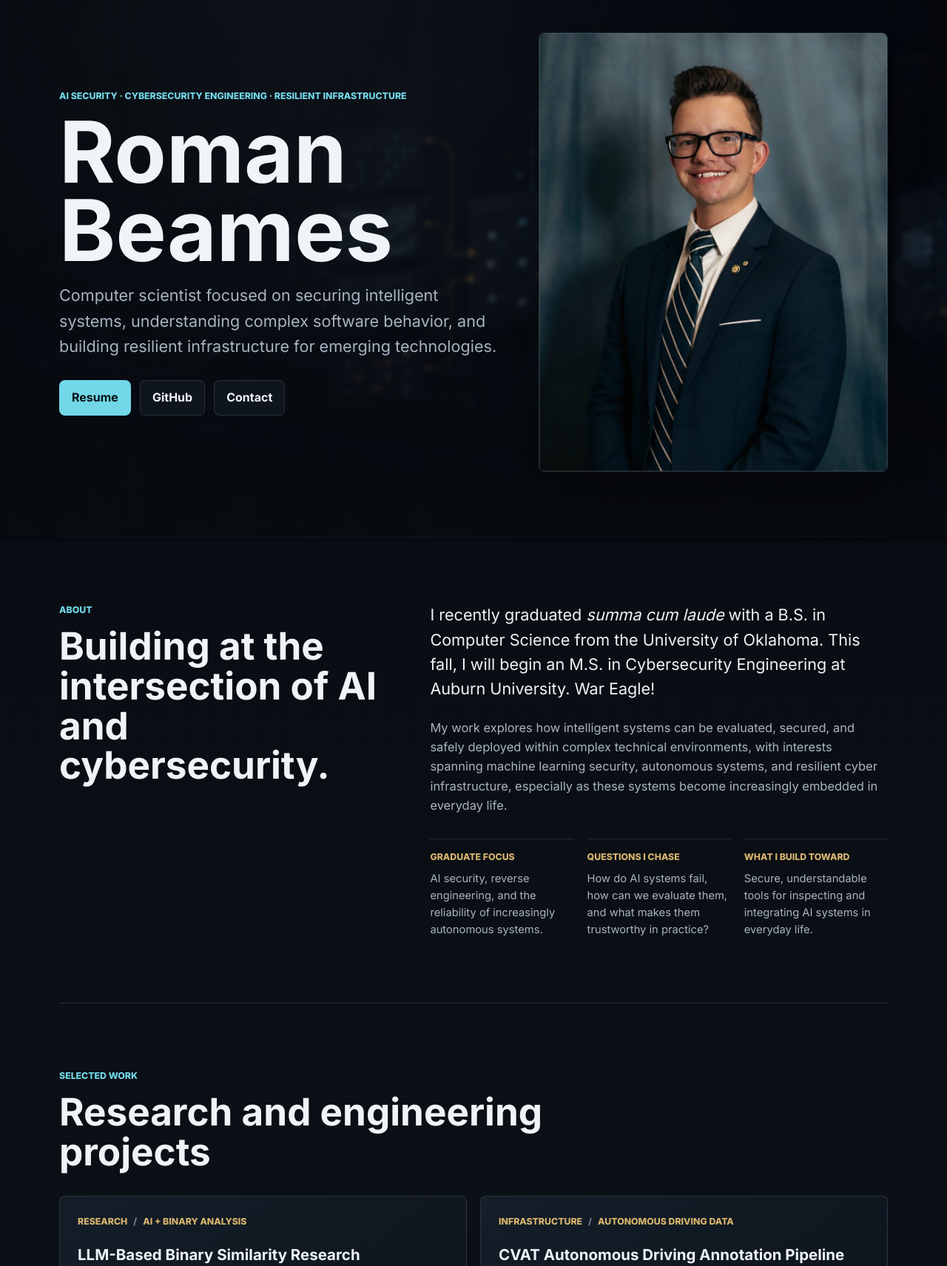
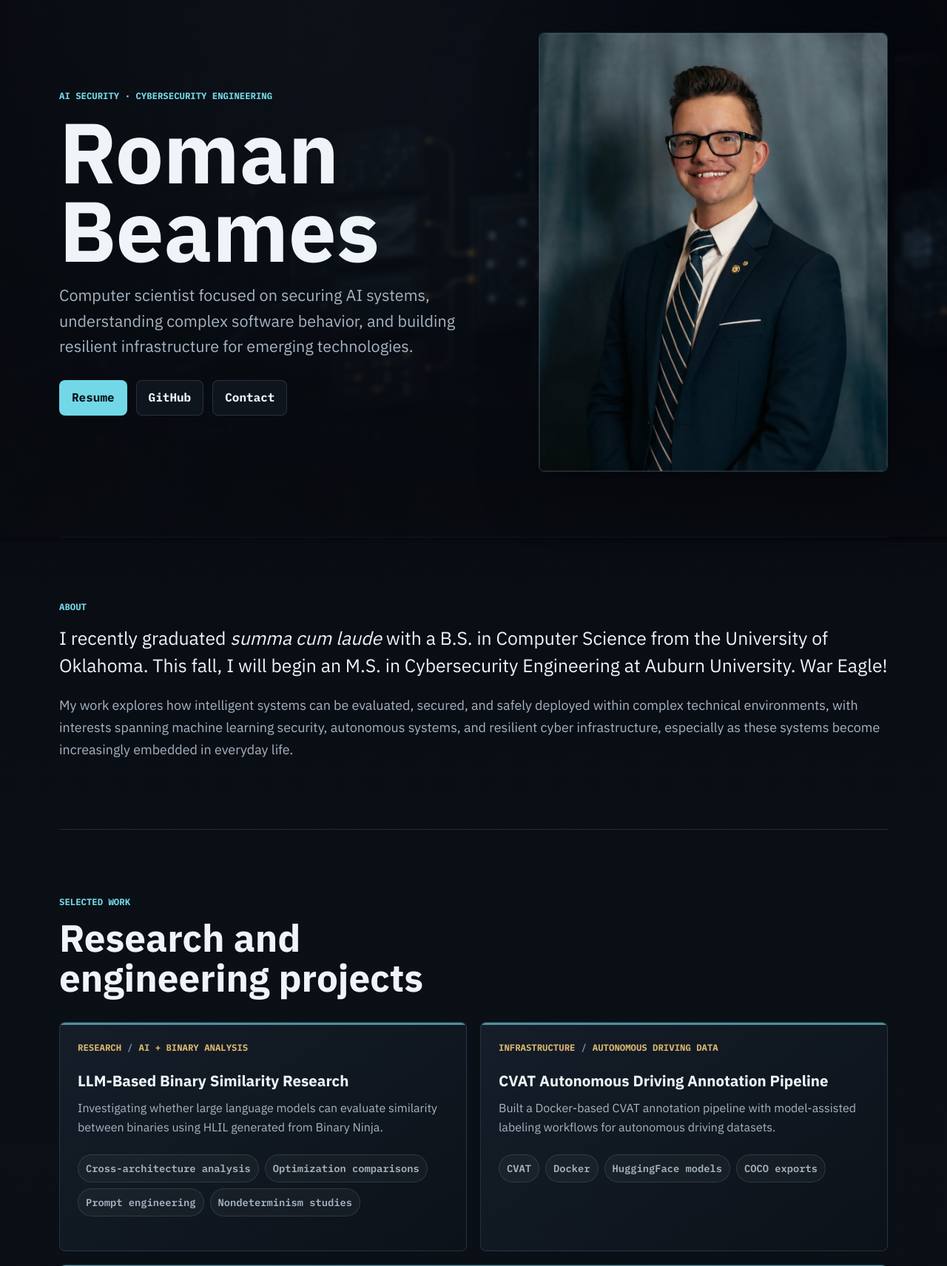
Before and after one commit to RomanXXII/RomanXXII.github.io, a plain HTML site: page index.html in a window 1280 px wide. Shown: the part 100-1812 px from the top of the page at 74% size. Drawn offline with Linux system fonts and the light colour scheme.

Commit message:
Home layout updates + font and design updates

```diff
--- a/assets/css/style.css
+++ b/assets/css/style.css
@@ -1,5 +1,7 @@
 :root {
   color-scheme: dark;
+  --font-sans: "IBM Plex Sans", system-ui, -apple-system, BlinkMacSystemFont, "Segoe UI", sans-serif;
+  --font-mono: "IBM Plex Mono", "SFMono-Regular", Consolas, "Liberation Mono", monospace;
   --bg: #080b10;
   --bg-soft: #0d1219;
   --panel: #111821;
@@ -71,10 +73,11 @@ html {
 
 body {
   margin: 0;
-  font-family: "Inter", system-ui, -apple-system, BlinkMacSystemFont, "Segoe UI", sans-serif;
+  font-family: var(--font-sans);
   background: var(--page-bg);
   color: var(--text);
   line-height: 1.6;
+  font-feature-settings: "ss01" 1;
   transition: background 180ms ease, color 180ms ease;
 }
 
@@ -150,8 +153,10 @@ img {
   border-radius: var(--radius);
   background: var(--surface-bg);
   color: var(--accent-strong);
+  font-family: var(--font-mono);
   font-weight: 800;
   text-decoration: none;
+  box-shadow: inset 0 0 0 1px rgba(255, 255, 255, 0.04);
 }
 
 .site-nav {
@@ -167,6 +172,7 @@ img {
   border-radius: 6px;
   padding: 8px 12px;
   color: var(--muted);
+  font-family: var(--font-mono);
   font-size: 0.92rem;
   font-weight: 600;
   text-decoration: none;
@@ -193,7 +199,7 @@ img {
   padding: 8px 12px;
   background: var(--surface-bg-soft);
   color: var(--muted);
-  font: inherit;
+  font-family: var(--font-mono);
   font-size: 0.92rem;
   font-weight: 700;
   cursor: pointer;
@@ -201,7 +207,7 @@ img {
 }
 
 .theme-toggle:hover {
-  border-color: rgba(114, 216, 232, 0.34);
+  border-color: color-mix(in srgb, var(--accent) 42%, transparent);
   color: var(--text);
   background: var(--hover-bg);
 }
@@ -298,6 +304,7 @@ img {
 .section-kicker,
 .project-meta {
   color: var(--accent);
+  font-family: var(--font-mono);
   font-size: 0.77rem;
   font-weight: 800;
   letter-spacing: 0;
@@ -315,15 +322,19 @@ h1 {
   max-width: 860px;
   margin-bottom: 18px;
   font-size: clamp(3.25rem, 9vw, 7.4rem);
+  font-weight: 800;
   line-height: 0.92;
   letter-spacing: 0;
+  text-wrap: balance;
 }
 
 h2 {
   margin-bottom: 18px;
   font-size: clamp(2rem, 4vw, 3.4rem);
+  font-weight: 800;
   line-height: 1.05;
   letter-spacing: 0;
+  text-wrap: balance;
 }
 
 h3 {
@@ -353,6 +364,7 @@ h3 {
   border: 1px solid var(--line);
   border-radius: var(--radius);
   padding: 10px 16px;
+  font-family: var(--font-mono);
   font-weight: 700;
   text-decoration: none;
   transition: transform 160ms ease, border-color 160ms ease, background 160ms ease;
@@ -360,7 +372,7 @@ h3 {
 
 .button:hover {
   transform: translateY(-1px);
-  border-color: rgba(114, 216, 232, 0.52);
+  border-color: color-mix(in srgb, var(--accent) 52%, transparent);
 }
 
 .button.primary {
@@ -398,6 +410,70 @@ h3 {
   object-fit: cover;
 }
 
+@keyframes rise-in {
+  from {
+    opacity: 0;
+    translate: 0 18px;
+  }
+
+  to {
+    opacity: 1;
+    translate: 0 0;
+  }
+}
+
+.hero-copy > *,
+.hero-visual,
+.page-hero > *,
+.project-card,
+.beyond-card,
+.detail-card,
+.stack-photo,
+.story-block,
+.contact-panel a {
+  animation: rise-in 560ms cubic-bezier(0.16, 1, 0.3, 1) both;
+}
+
+.hero-copy > :nth-child(1),
+.page-hero > :nth-child(1) {
+  animation-delay: 80ms;
+}
+
+.hero-copy > :nth-child(2),
+.page-hero > :nth-child(2),
+.project-card:nth-child(1),
+.detail-card:nth-child(1),
+.stack-photo:nth-child(1),
+.story-block:nth-child(1),
+.contact-panel a:nth-child(1) {
+  animation-delay: 150ms;
+}
+
+.hero-copy > :nth-child(3),
+.page-hero > :nth-child(3),
+.project-card:nth-child(2),
+.detail-card:nth-child(2),
+.stack-photo:nth-child(2),
+.story-block:nth-child(2),
+.contact-panel a:nth-child(2) {
+  animation-delay: 220ms;
+}
+
+.hero-copy > :nth-child(4),
+.project-card:nth-child(3),
+.detail-card:nth-child(3),
+.stack-photo:nth-child(3),
+.story-block:nth-child(3),
+.contact-panel a:nth-child(3) {
+  animation-delay: 290ms;
+}
+
+.hero-visual,
+.stack-photo:nth-child(4),
+.contact-panel a:nth-child(n + 4) {
+  animation-delay: 360ms;
+}
+
 .site-footer,
 .beyond-section {
   display: grid;
@@ -408,55 +484,35 @@ h3 {
 }
 
 .about-section {
-  display: grid;
-  grid-template-columns: minmax(260px, 0.72fr) minmax(0, 1fr);
-  gap: 56px;
-  align-items: start;
-  padding: 88px 0;
+  padding: 84px 0 92px;
   border-top: 1px solid var(--line);
-}
-
-.about-heading {
-  position: sticky;
-  top: 96px;
 }
 
 .about-content {
   color: var(--muted);
-  font-size: 1.03rem;
+}
+
+.about-content .section-kicker {
+  margin-bottom: 14px;
+}
+
+.about-copy {
+  font-size: clamp(1.12rem, 1.25vw, 1.2rem);
+  line-height: 1.68;
+}
+
+.about-copy p {
+  margin-bottom: 20px;
+}
+
+.about-copy p:last-child {
+  margin-bottom: 0;
 }
 
 .about-lead {
   color: var(--text);
-  font-size: clamp(1.16rem, 2vw, 1.35rem);
-  line-height: 1.55;
-}
-
-.about-points {
-  display: grid;
-  grid-template-columns: repeat(3, minmax(0, 1fr));
-  gap: 18px;
-  margin: 32px 0 0;
-}
-
-.about-points div {
-  border-top: 1px solid var(--line);
-  padding-top: 14px;
-}
-
-.about-points dt {
-  margin-bottom: 8px;
-  color: var(--warm);
-  font-size: 0.77rem;
-  font-weight: 800;
-  text-transform: uppercase;
-}
-
-.about-points dd {
-  margin: 0;
-  color: var(--muted);
-  font-size: 0.92rem;
-  line-height: 1.55;
+  font-size: clamp(1.32rem, 2vw, 1.55rem);
+  line-height: 1.5;
 }
 
 .section-heading {
@@ -477,6 +533,8 @@ h3 {
 }
 
 .project-card {
+  position: relative;
+  overflow: hidden;
   min-height: 310px;
   padding: 24px;
   border: 1px solid var(--line);
@@ -485,9 +543,21 @@ h3 {
   transition: transform 180ms ease, border-color 180ms ease, background 180ms ease;
 }
 
+.project-card::before,
+.detail-card::before,
+.contact-panel .primary-contact::before {
+  content: "";
+  position: absolute;
+  inset: 0 0 auto;
+  height: 3px;
+  background: var(--accent);
+  opacity: 0.62;
+  pointer-events: none;
+}
+
 .project-card:hover {
   transform: translateY(-3px);
-  border-color: rgba(114, 216, 232, 0.34);
+  border-color: color-mix(in srgb, var(--accent) 36%, transparent);
   background: var(--card-bg-hover), var(--panel-strong);
 }
 
@@ -551,6 +621,7 @@ h3 {
   padding: 7px 10px;
   background: var(--tag-bg);
   color: var(--muted);
+  font-family: var(--font-mono);
   font-size: 0.86rem;
   font-weight: 600;
 }
@@ -579,12 +650,13 @@ h3 {
 
 .beyond-card:hover {
   transform: translateY(-1px);
-  border-color: rgba(114, 216, 232, 0.34);
+  border-color: color-mix(in srgb, var(--accent) 36%, transparent);
   background: var(--hover-bg);
 }
 
 .beyond-card span {
   color: var(--warm);
+  font-family: var(--font-mono);
   font-size: 0.77rem;
   font-weight: 800;
   text-transform: uppercase;
@@ -715,6 +787,8 @@ h3 {
 }
 
 .detail-card {
+  position: relative;
+  overflow: hidden;
   border: 1px solid var(--line);
   border-radius: var(--radius);
   padding: 26px;
@@ -745,7 +819,7 @@ h3 {
 
 .project-detail-card:hover,
 .project-detail-card[open] {
-  border-color: rgba(114, 216, 232, 0.42);
+  border-color: color-mix(in srgb, var(--accent) 44%, transparent);
   background:
     linear-gradient(145deg, rgba(114, 216, 232, 0.15), rgba(215, 181, 109, 0.1)),
     var(--surface-bg);
@@ -796,9 +870,9 @@ h3 {
 }
 
 .project-summary-tags li {
-  border: 1px solid rgba(215, 181, 109, 0.38);
+  border: 1px solid color-mix(in srgb, var(--warm) 38%, transparent);
   border-radius: 999px;
-  background: rgba(215, 181, 109, 0.11);
+  background: color-mix(in srgb, var(--warm) 11%, transparent);
   color: var(--warm);
   font-size: 0.86rem;
   font-weight: 700;
@@ -807,7 +881,7 @@ h3 {
 
 .project-card-body {
   padding: 2px 42px 42px;
-  border-top: 1px solid rgba(114, 216, 232, 0.18);
+  border-top: 1px solid color-mix(in srgb, var(--accent) 18%, transparent);
 }
 
 .project-card-body p {
@@ -825,11 +899,12 @@ h3 {
   align-items: center;
   justify-content: center;
   margin-top: 32px;
-  border: 1px solid rgba(114, 216, 232, 0.36);
+  border: 1px solid color-mix(in srgb, var(--accent) 36%, transparent);
   border-radius: var(--radius);
   padding: 9px 14px;
-  background: rgba(114, 216, 232, 0.08);
+  background: color-mix(in srgb, var(--accent) 8%, transparent);
   color: var(--accent-strong);
+  font-family: var(--font-mono);
   font-size: 0.92rem;
   font-weight: 800;
   transition: border-color 160ms ease, background 160ms ease, color 160ms ease;
@@ -882,7 +957,7 @@ h3 {
 
 .media-preview {
   overflow: hidden;
-  border: 1px solid rgba(114, 216, 232, 0.22);
+  border: 1px solid color-mix(in srgb, var(--accent) 24%, transparent);
   border-radius: var(--radius);
   background:
     linear-gradient(145deg, rgba(114, 216, 232, 0.06), rgba(215, 181, 109, 0.045)),
@@ -894,7 +969,7 @@ h3 {
 
 .media-preview:hover {
   transform: translateY(-1px);
-  border-color: rgba(114, 216, 232, 0.34);
+  border-color: color-mix(in srgb, var(--accent) 36%, transparent);
   background: var(--hover-bg);
 }
 
@@ -929,6 +1004,7 @@ h3 {
   display: block;
   padding: 10px 12px;
   color: var(--muted);
+  font-family: var(--font-mono);
   font-size: 0.88rem;
   font-weight: 700;
 }
@@ -959,6 +1035,7 @@ h3 {
 
 .protocol-panel-header a {
   color: var(--accent);
+  font-family: var(--font-mono);
   font-size: 0.84rem;
   font-weight: 800;
   text-decoration: none;
@@ -977,7 +1054,7 @@ h3 {
 
 .protocol-panel code {
   color: var(--text);
-  font-family: "SFMono-Regular", Consolas, "Liberation Mono", monospace;
+  font-family: var(--font-mono);
   font-size: 0.88rem;
   line-height: 1.55;
   white-space: pre;
@@ -1012,6 +1089,8 @@ h3 {
 }
 
 .contact-panel a {
+  position: relative;
+  overflow: hidden;
   display: flex;
   min-height: 74px;
   flex-direction: column;
@@ -1026,7 +1105,7 @@ h3 {
 
 .contact-panel a:hover {
   transform: translateY(-1px);
-  border-color: rgba(114, 216, 232, 0.34);
+  border-color: color-mix(in srgb, var(--accent) 36%, transparent);
   background: var(--hover-bg);
 }
 
@@ -1039,11 +1118,12 @@ h3 {
 }
 
 .contact-panel .primary-contact:hover {
-  border-color: rgba(215, 181, 109, 0.38);
+  border-color: color-mix(in srgb, var(--warm) 38%, transparent);
 }
 
 .contact-panel span {
   color: var(--subtle);
+  font-family: var(--font-mono);
   font-size: 0.78rem;
   font-weight: 800;
   text-transform: uppercase;
@@ -1079,14 +1159,6 @@ h3 {
   .site-footer,
   .beyond-section,
   .story-layout {
-    grid-template-columns: 1fr;
-  }
-
-  .about-heading {
-    position: static;
-  }
-
-  .about-points {
     grid-template-columns: 1fr;
   }
 
@@ -1215,6 +1287,20 @@ h3 {
 }
 
 @media (prefers-reduced-motion: reduce) {
+  .hero-copy > *,
+  .hero-visual,
+  .page-hero > *,
+  .project-card,
+  .beyond-card,
+  .detail-card,
+  .stack-photo,
+  .story-block,
+  .contact-panel a {
+    opacity: 1 !important;
+    translate: 0 0 !important;
+    transform: none !important;
+  }
+
   *,
   *::before,
   *::after {
--- a/index.html
+++ b/index.html
@@ -5,13 +5,13 @@
   <meta name="viewport" content="width=device-width, initial-scale=1.0" />
   <meta
     name="description"
-    content="Roman Beames is an AI and cybersecurity research engineer focused on AI security, binary analysis, autonomous systems, and secure infrastructure."
+    content="Roman Beames is an AI and cybersecurity research engineer focused on AI security and autonomous systems."
   />
-  <title>Roman Beames | AI + Cybersecurity Research Engineer</title>
+  <title>Roman Beames</title>
   <link rel="preconnect" href="https://fonts.googleapis.com" />
   <link rel="preconnect" href="https://fonts.gstatic.com" crossorigin />
   <link
-    href="https://fonts.googleapis.com/css2?family=Inter:wght@400;500;600;700;800&display=swap"
+    href="https://fonts.googleapis.com/css2?family=IBM+Plex+Mono:wght@400;500;600;700&family=IBM+Plex+Sans:wght@400;500;600;700;800&display=swap"
     rel="stylesheet"
   />
   <script>
@@ -46,10 +46,10 @@
   <main id="main">
     <section class="hero section-wrap">
       <div class="hero-copy">
-        <p class="eyebrow">AI Security &middot; Cybersecurity Engineering &middot; Resilient Infrastructure</p>
+        <p class="eyebrow">AI Security &middot; Cybersecurity Engineering</p>
         <h1>Roman Beames</h1>
         <p class="lead">
-          Computer scientist focused on securing intelligent systems, understanding
+          Computer scientist focused on securing AI systems, understanding
           complex software behavior, and building resilient infrastructure for emerging technologies.
         </p>
         <div class="hero-actions" aria-label="Primary links">
@@ -72,11 +72,9 @@
     </section>
 
     <section class="section-wrap about-section" id="about">
-      <div class="about-heading">
+      <div class="about-content">
         <p class="section-kicker">About</p>
-        <h2>Building at the intersection of AI and cybersecurity.</h2>
-      </div>
-      <div class="about-content">
+        <div class="about-copy">
           <p class="about-lead">
             I recently graduated <i>summa cum laude</i> with a B.S. in Computer Science from the University of
             Oklahoma. This fall, I will begin an M.S. in Cybersecurity Engineering at Auburn University. War Eagle!
@@ -86,20 +84,7 @@
             environments, with interests spanning machine learning security, autonomous systems, and resilient cyber infrastructure,
             especially as these systems become increasingly embedded in everyday life.
           </p>
-        <dl class="about-points" aria-label="Academic and technical focus">
-          <div>
-            <dt>Graduate focus</dt>
-            <dd>AI security, reverse engineering, and the reliability of increasingly autonomous systems.</dd>
         </div>
-          <div>
-            <dt>Questions I chase</dt>
-            <dd>How do AI systems fail, how can we evaluate them, and what makes them trustworthy in practice?</dd>
-          </div>
-          <div>
-            <dt>What I build toward</dt>
-            <dd>Secure, understandable tools for inspecting and integrating AI systems in everyday life.</dd>
-          </div>
-        </dl>
       </div>
     </section>
 
@@ -176,10 +161,10 @@
     <section class="section-wrap beyond-section" id="beyond">
       <div class="beyond-heading">
         <p class="section-kicker">Beyond the Lab</p>
-        <h2>Leadership, service, and creative work</h2>
+        <h2>What engineering alone couldn't teach me</h2>
         <p>
-          The same habits that matter in technical work show up in the places where I learned to lead:
-          preparation, trust, communication, and care for the people beside me.
+          My experiences in extracurriculars and large-scale leadership roles developed my leadership and communication skills, as well
+          as my people-first mindset.
         </p>
       </div>
       <div class="beyond-pathways">
```
Also changed, not shown: pages/beyond.html (+1 -1 lines), pages/contact.html (+1 -1 lines), pages/projects.html (+1 -1 lines). Lines whose indentation alone changed are shown as unchanged.
